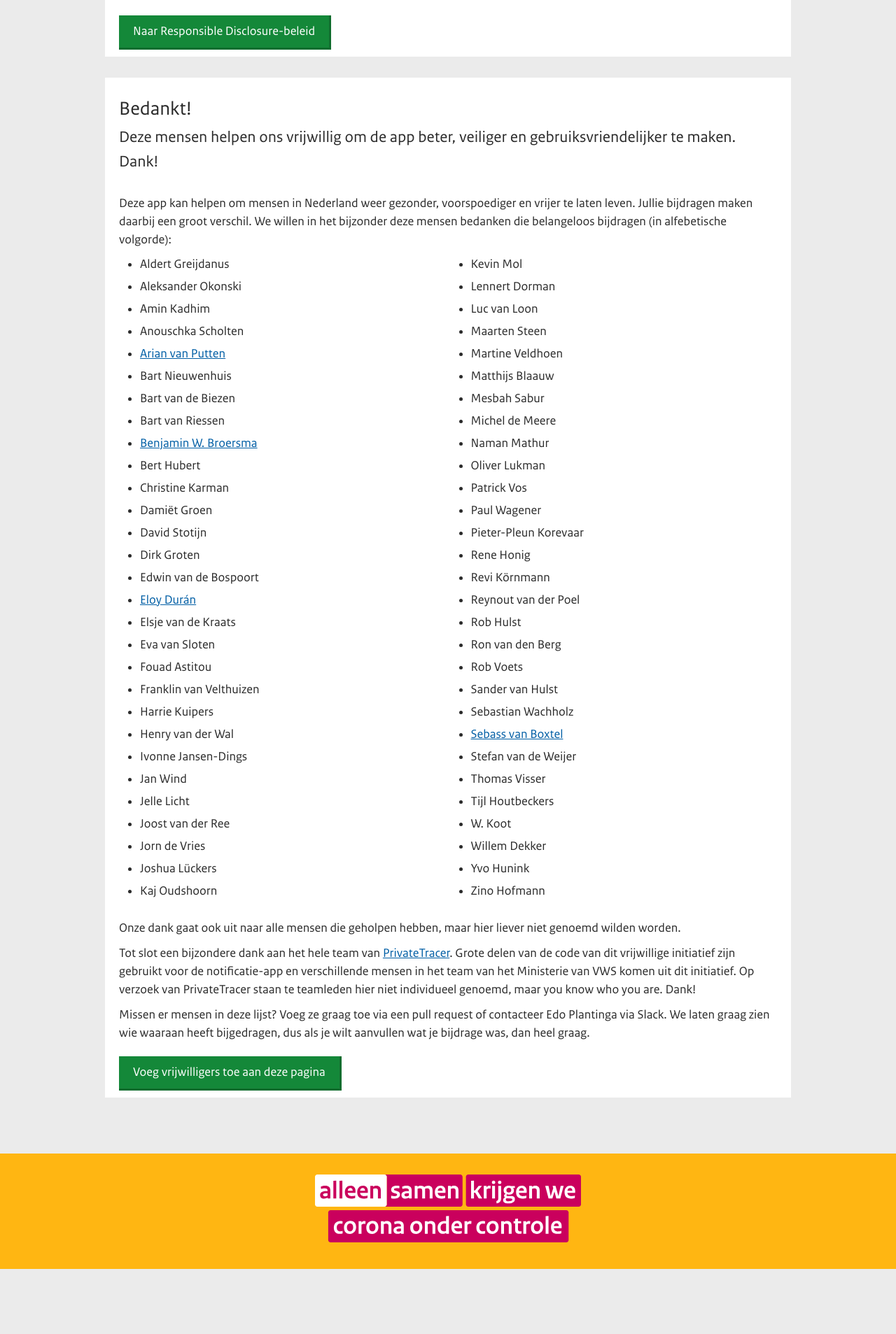
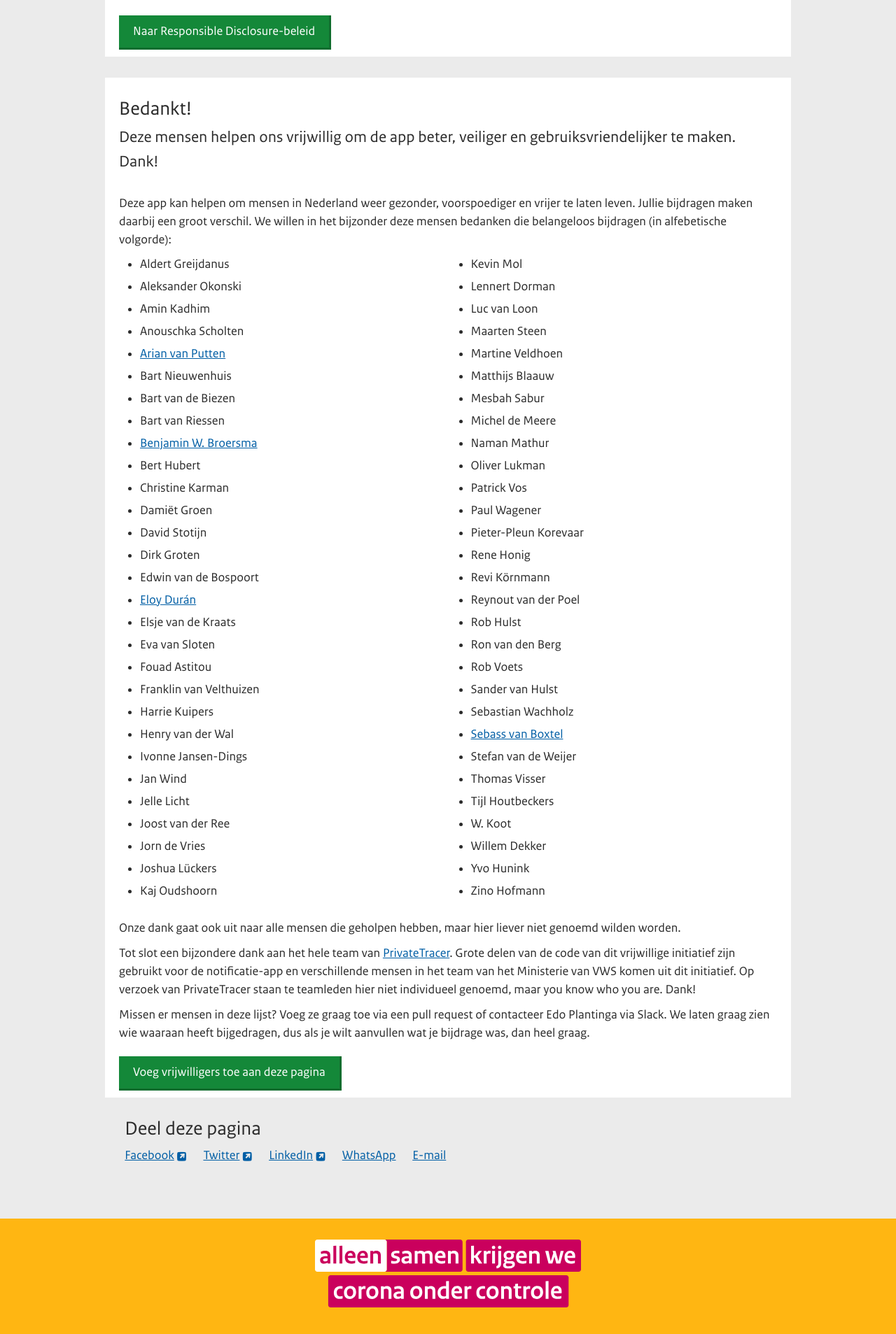
Before and after one commit to minvws/nl-covid19-notification-app-community-website, a Jekyll site: the page built from index.md, in a window 1280 px wide. Shown: the part 3516-5423 px from the top of the page at 70% size. Built offline with Jekyll 4.4.1, drawn with Linux system fonts in a browser that asks for light colours; before the commit the page ends 5330 px from its top, so only the background shows below that.

Commit message:
Add social share options

```diff
--- /dev/null
+++ b/_includes/social.html
@@ -0,0 +1,28 @@
+{% capture site_url %}
+{{site.url}}{{site.baseurl}}{{page.url}}
+{% endcapture %}
+{% capture site_url_escaped  %}
+{{ site_url | uri_scape }}
+{% endcapture %}
+<div class="col-md-offset-1 col-md-10">
+  <div class="content">
+    <h2>Deel deze pagina</h2>
+    <ul class="list list--links sharing">
+      <li>
+        <a href="https://www.facebook.com/sharer.php?u={{ site_url_escaped }}" title="Deel deze pagina op Facebook" rel="external">Facebook</a>
+      </li>
+      <li>
+        <a href="https://twitter.com/share?url={{ site_url_escaped }}" title="Deel deze pagina op Twitter" rel="external">Twitter</a>
+      </li>
+      <li>
+        <a href="https://www.linkedin.com/shareArticle?mini=true&amp;url={{ site_url_escaped }}" title="Deel deze pagina op LinkedIn" rel="external">LinkedIn</a>
+      </li>
+      <li>
+        <a href="whatsapp://send?text={{ site_url_escaped }}" data-action="share/whatsapp/share" title="Deel deze pagina via WhatsApp">WhatsApp</a>
+      </li>
+      <li>
+        <a href="mailto:?body=https%3A%2F%2Frijksvaccinatieprogramma.nl%2Fjongeren%2Fmeningokokken" title="Deel deze pagina via E-mail">E-mail</a>
+      </li>
+    </ul>
+  </div>
+</div>
--- a/_layouts/hero.html
+++ b/_layouts/hero.html
@@ -30,8 +30,10 @@
     </div>
     <div class="container">
       {{ content }}
+      {% include social.html %}
     </div>
   </main>
+
   {% include footer.html %}
 </body>
 
--- a/css/main.css
+++ b/css/main.css
@@ -69,3 +69,8 @@
   float: right;
   width: 360px;
 }
+
+ul.sharing li {
+  display: inline-block;
+  margin-right: 2rem;
+}
```
